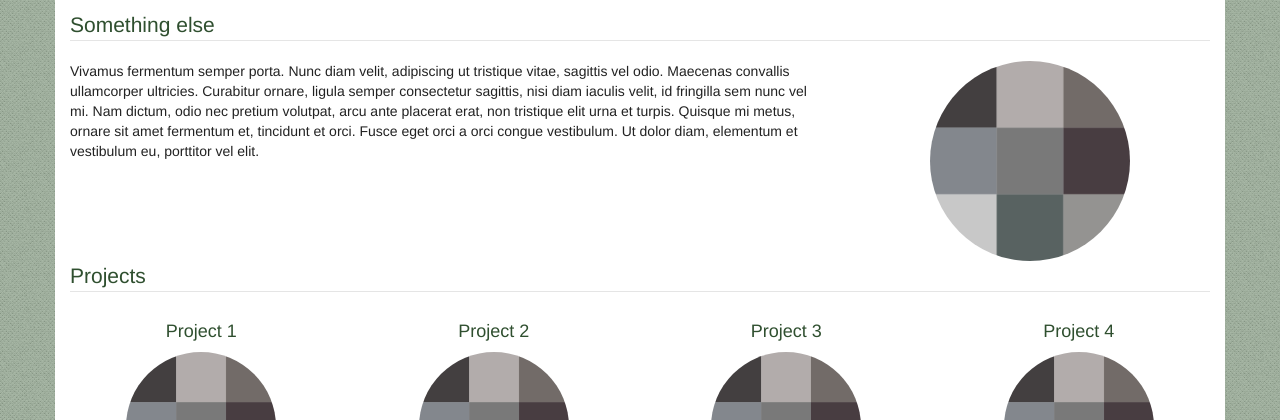
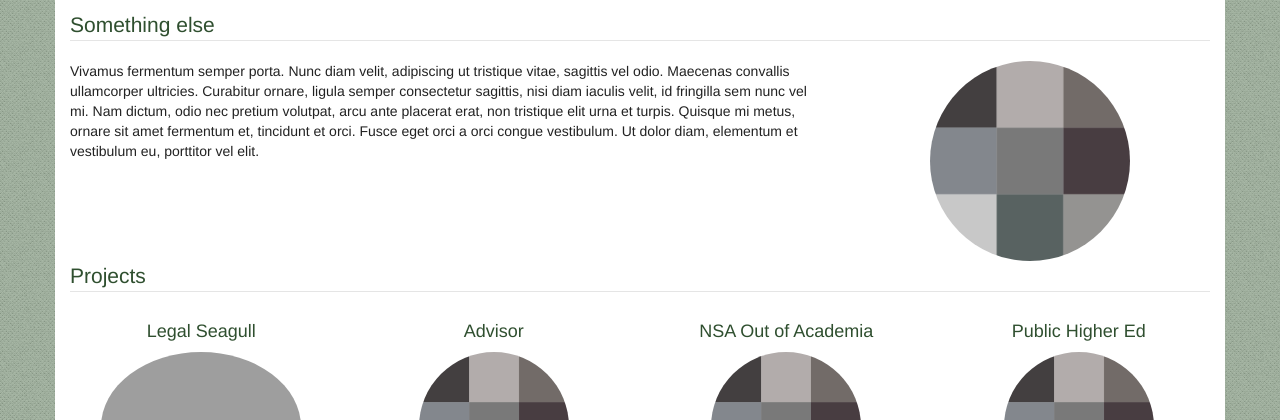
Before and after one commit to dwbond/dbondcc, a Flask app: page / in a window 1280 px wide. Shown: the part 711-1131 px from the top of the page. Run offline with Flask 2, Linux system fonts and the light colour scheme; grey boxes are pictures that could not be loaded.

```diff
--- a/dbondcc/website/templates/index.html
+++ b/dbondcc/website/templates/index.html
@@ -97,23 +97,27 @@
   </div>
 
   <div class="col-md-3 small-bottom-margin text-center">
-    <h4><a href="#">Project 1</a></h4>
-    <img src="/static/img/grayboxes.png" class="img-circle img-responsive center center-block smaller-pic-size" alt="A description of Project 1.">
+    <h4><a href="http://legalseagull.net/">Legal Seagull</a></h4>
+    <img src="/static/img/seagull.png" class="img-circle img-responsive center center-block smaller-pic-size small-bottom-margin" alt="A description of Project 1.">
+    Interactive legal reference
   </div>
 
   <div class="col-md-3 small-bottom-margin text-center">
-    <h4><a href="#">Project 2</a></h4>
-    <img src="/static/img/grayboxes.png" class="img-circle img-responsive center center-block smaller-pic-size" alt="A description of Project 2.">
+    <h4><a href="http://advisor.srct.gmu.edu/">Advisor</a></h4>
+    <img src="/static/img/grayboxes.png" class="img-circle img-responsive center center-block smaller-pic-size small-bottom-margin">
+    Automated academic advising
   </div>
 
   <div class="col-md-3 small-bottom-margin text-center">
-    <h4><a href="#">Project 3</a></h4>
-    <img src="/static/img/grayboxes.png" class="img-circle img-responsive center center-block smaller-pic-size" alt="A description of Project 3.">
+    <h4><a href="http://nsaoutofacademia.org/">NSA Out of Academia</a></h4>
+    <img src="/static/img/grayboxes.png" class="img-circle img-responsive center center-block smaller-pic-size small-bottom-margin">
+    Peacefully opposing the NSA on campus
   </div>
 
   <div class="col-md-3 small-bottom-margin text-center">
-    <h4><a href="#">Project 4</a></h4>
-    <img src="/static/img/grayboxes.png" class="img-circle img-responsive center center-block smaller-pic-size" alt="A description of Project 4.">
+    <h4><a href="#">Public Higher Ed</a></h4>
+    <img src="/static/img/grayboxes.png" class="img-circle img-responsive center center-block smaller-pic-size small-bottom-margin">
+    Visualization of free higher ed for all
   </div>
 
 </div>
```
Also changed, not shown: dbondcc/website/static/img/bgnoise_lg.png (added).
